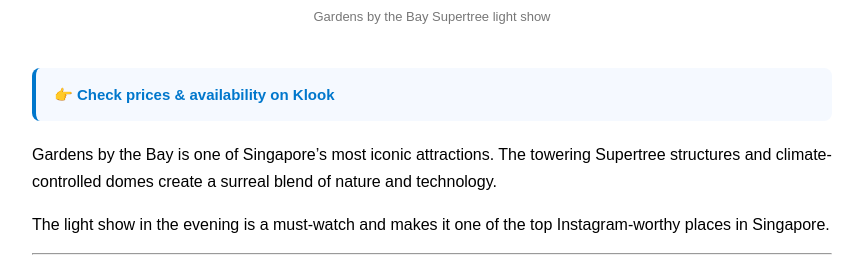
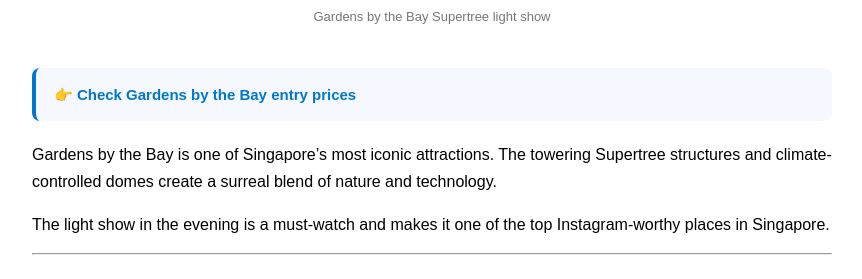
Before and after one commit to shisuiUchiha/shisuiuchiha.github.io, a Jekyll site: the page built from _posts/2026-03-17-Exploring-Singapore-A -Perfect-Blend-of-Culture-Luxury -and-Adventure copy.md, in a window 1280 px wide and 900 px high, scrolled down 3366 px, cut to the strip 174-453 px from the top of the window. Shown: the whole strip, without its empty margins (208-1070 px from the left). Built offline with Jekyll 4.4.1, drawn with Linux system fonts in a browser that asks for light colours; some of the changed text lies outside the part shown.

Commit message:
make it look nice

```diff
--- a/_posts/2026-03-17-Exploring-Singapore-A -Perfect-Blend-of-Culture-Luxury -and-Adventure copy.md
+++ b/_posts/2026-03-17-Exploring-Singapore-A -Perfect-Blend-of-Culture-Luxury -and-Adventure copy.md
@@ -67,7 +67,7 @@
 
 <div class="affiliate-box">
   👉 <a href="https://affiliate.klook.com/redirect?aid=116573&aff_adid=1241671&k_site=https%3A%2F%2Fwww.klook.com%2Fen-US%2Factivity%2F127-gardens-by-the-bay-singapore%2F" target="_blank">
-  Check prices & availability on Klook
+  Check Gardens by the Bay entry prices
   </a>
 </div>
 
@@ -101,7 +101,7 @@
 
 <div class="affiliate-box">
   👉 <a href="https://affiliate.klook.com/redirect?aid=116573&aff_adid=1241673&k_site=https%3A%2F%2Fwww.klook.com%2Fen-US%2Factivity%2F130-faber-peak-cable-car-singapore%2F" target="_blank">
-  Check prices & availability on Klook
+  Book Sentosa Cable Car tickets
   </a>
 </div>
 
```
